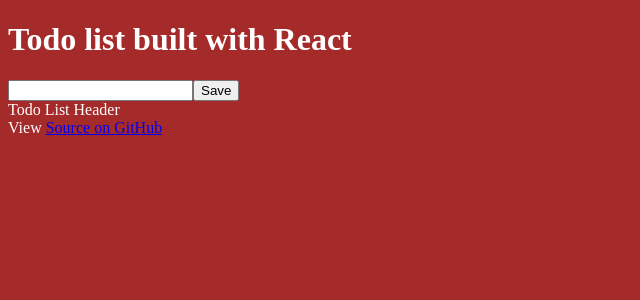
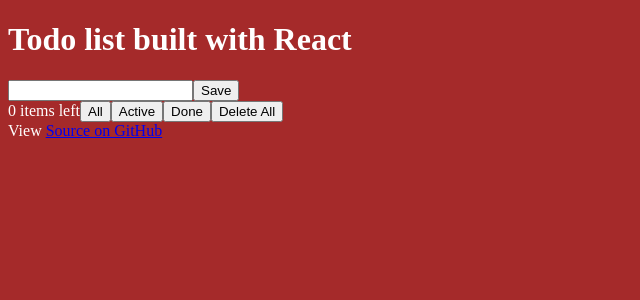
Before and after one commit to jupath/React-todo-list, a React app: page / in a window 1280 px wide. Shown: the top 300 px of the page, without its empty margins (0-640 px from the left). Built offline with nearby package versions, Linux system fonts and the light colour scheme.

Commit message:
Add filters and localStorage

```diff
--- a/src/App.js
+++ b/src/App.js
@@ -7,7 +7,44 @@ import Footer from './components/Footer';
 class App extends Component {
 
   state = {
-    todos: []
+    todos: [],
+    filter: undefined
+  }
+
+  componentDidMount() {
+    try {
+      const json = localStorage.getItem('todos');
+      const todos = JSON.parse(json);
+      if(todos) {
+        this.setState({todos})
+      }
+    } catch(e) {
+      console.error('Error: ', e);
+    }
+  }
+
+  componentDidUpdate() {
+    const json = JSON.stringify(this.state.todos);
+    localStorage.setItem('todos', json);
+  }
+
+  filterTodos = () => {
+    let filter = this.state.filter;
+    if( filter === undefined ) {
+      return this.state.todos;
+    } else if( filter === 'active' ) {
+      const todos = this.state.todos.filter(todo => todo.isDone === false);
+      return todos;
+    } else if( filter === 'done' ) {
+      const todos = this.state.todos.filter(todo => todo.isDone === true);
+      return todos;
+    } else {
+      return this.state.todos;
+    }
+  }
+
+  setFilter = filter => {
+    this.setState({ filter });
   }
 
   saveTodoToList = todo => {
@@ -36,6 +73,15 @@ class App extends Component {
     this.setState({todos});
   }
 
+  itemsLeft = () => {
+    const items = this.state.todos.filter(todo => todo.isDone === false).length;
+    return items;
+  }
+
+  deleteAll = () => {
+    this.setState({ todos: [] })
+  }
+
   render() {
     return (
       <div>
@@ -44,10 +90,13 @@ class App extends Component {
           saveTodoToList={this.saveTodoToList}
         />
         <TodoList
-          todos={this.state.todos}
+          filterTodos={this.filterTodos}
+          setFilter={this.setFilter}
           deleteItemFromList={this.deleteItemFromList}
           editTodo={this.editTodo}
           changeStatus={this.changeStatus}
+          itemsLeft={this.itemsLeft}
+          deleteAll={this.deleteAll}
         />
         <Footer />
       </div>
--- a/src/components/TodoList.js
+++ b/src/components/TodoList.js
@@ -5,11 +5,16 @@ import TodoListItem from './TodoListItem';
 class TodoList extends Component {
 
   render() {
+    let todos = this.props.filterTodos();
     return (
       <div>
-        <TodoListHeader />
+        <TodoListHeader
+          itemsLeft={this.props.itemsLeft}
+          deleteAll={this.props.deleteAll}
+          setFilter={this.props.setFilter}
+        />
         {
-          this.props.todos.map(todo =>
+          todos.map(todo =>
             <TodoListItem
               {...todo}
               key={todo.id}
--- a/src/components/TodoListHeader.js
+++ b/src/components/TodoListHeader.js
@@ -2,10 +2,23 @@ import React, { Component } from 'react';
 
 class TodoListHeader extends Component {
 
+  handleDeleteAll = () => {
+    this.props.deleteAll();
+  }
+
+  handleSetFilter = filter => {
+    this.props.setFilter(filter);
+  }
+
   render() {
+    let items = this.props.itemsLeft();
     return (
       <div>
-        Todo List Header
+        { items } item{ items !==1 && 's' } left
+        <button onClick={() => this.handleSetFilter()}>All</button>
+        <button onClick={() => this.handleSetFilter('active')}>Active</button>
+        <button onClick={() => this.handleSetFilter('done')}>Done</button>
+        <button onClick={this.handleDeleteAll} >Delete All</button>
       </div>
     );
   };
```
